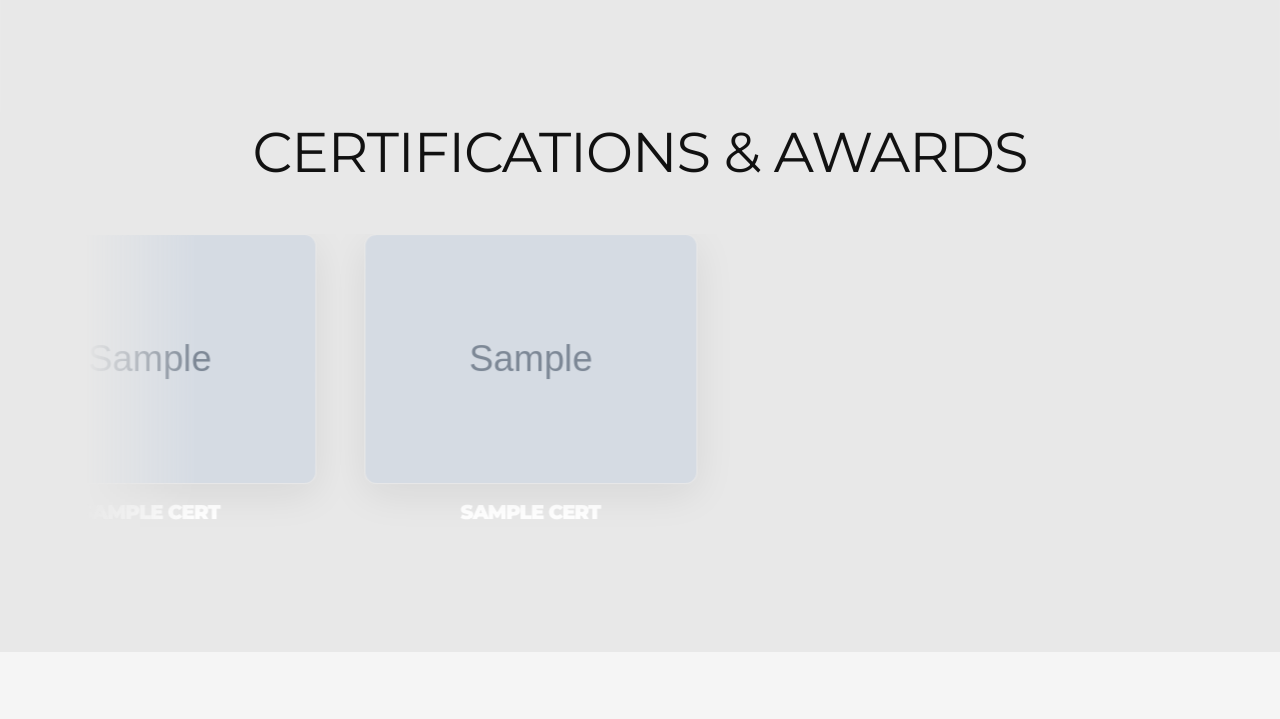
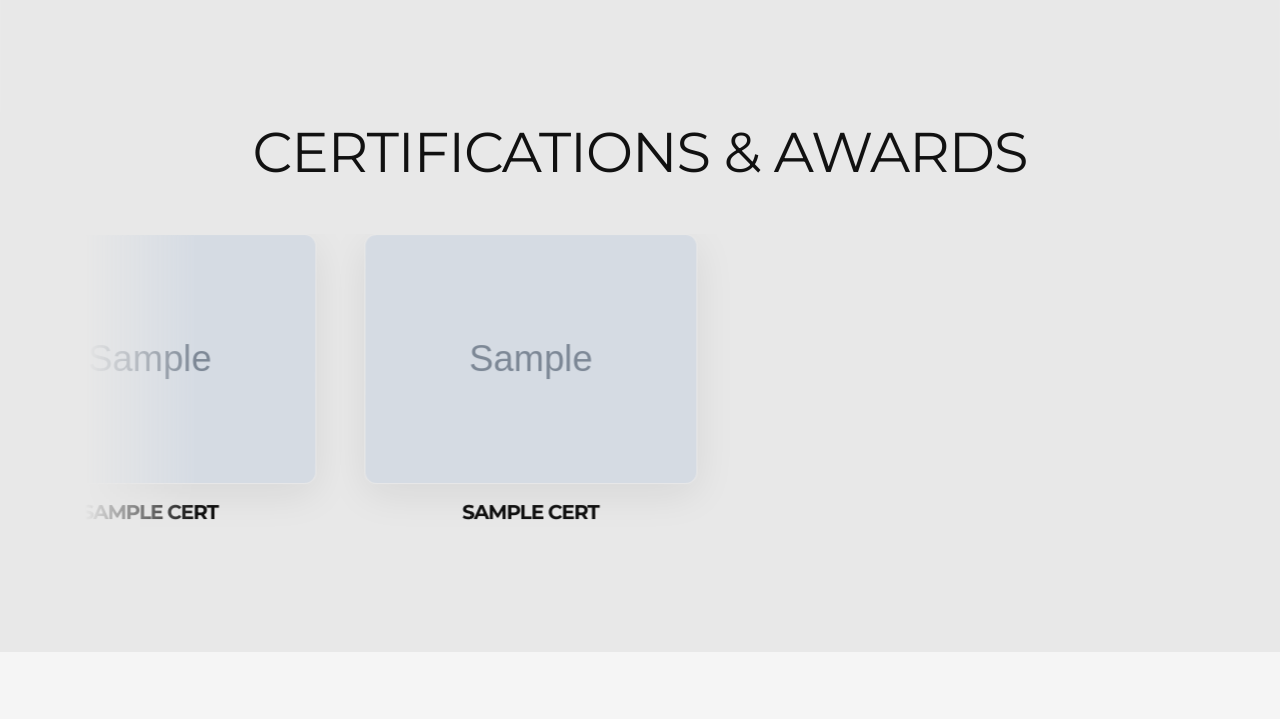
Before and after one commit to aravindthiru29/Aravind-portfolio-website, a Flask app: template templates/about.html in a window 1280 px wide. Shown: the part 2631-3350 px from the top of the page. Run offline with Flask 3, Linux system fonts and the light colour scheme; the template is opened without the code that fills it: most values are stand-ins (such as "Sample title", 1, 10 or a date in 2020); grey boxes marked "Sample" are stand-in pictures; a database or web service that is not in the repository returns one stand-in record (values such as "Sample title"); some libraries are stand-ins or nearby versions.

Commit message:
font color change

```diff
--- a/templates/about.html
+++ b/templates/about.html
@@ -138,7 +138,7 @@
                             <a href="{{ cert.link }}" target="_blank">
                                 <img src="{{ cert.image if cert.image.startswith('/') or cert.image.startswith('http') else url_for('static', filename=cert.image) }}" alt="{{ cert.title }}" style="max-height: 250px; border-radius: 12px; box-shadow: var(--shadow-card);" class="hover-red-border transition">
                             </a>
-                            <h5 class="text-center mt-3 text-white">{{ cert.title }}</h5>
+                            <h5 class="text-center mt-3 fw-bold" style="color: var(--text-primary);">{{ cert.title }}</h5>
                         </div>
                     {% endfor %}
                     <!-- Duplicate for infinite scroll loop -->
@@ -147,7 +147,7 @@
                             <a href="{{ cert.link }}" target="_blank">
                                 <img src="{{ cert.image if cert.image.startswith('/') or cert.image.startswith('http') else url_for('static', filename=cert.image) }}" alt="{{ cert.title }}" style="max-height: 250px; border-radius: 12px; box-shadow: var(--shadow-card);" class="hover-red-border transition">
                             </a>
-                            <h5 class="text-center mt-3 text-white">{{ cert.title }}</h5>
+                            <h5 class="text-center mt-3 fw-bold" style="color: var(--text-primary);">{{ cert.title }}</h5>
                         </div>
                     {% endfor %}
                 {% else %}
```
